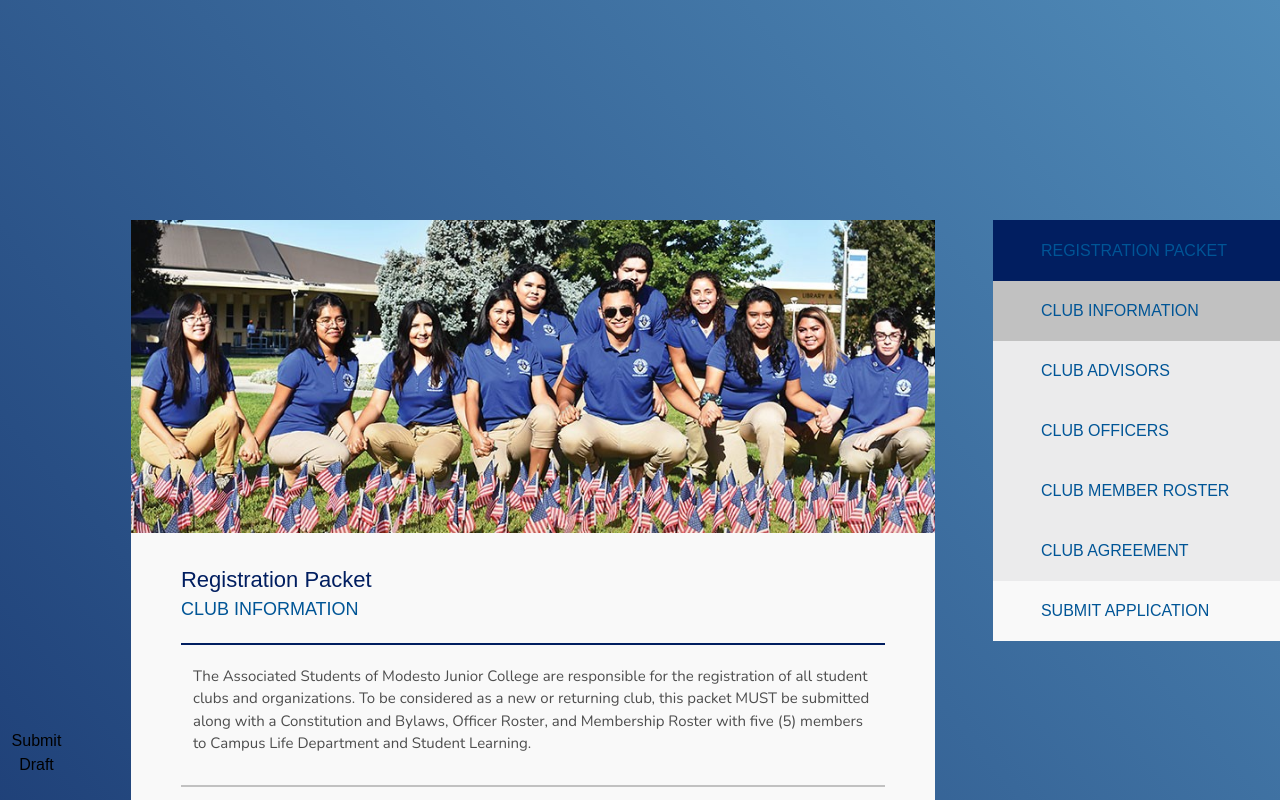
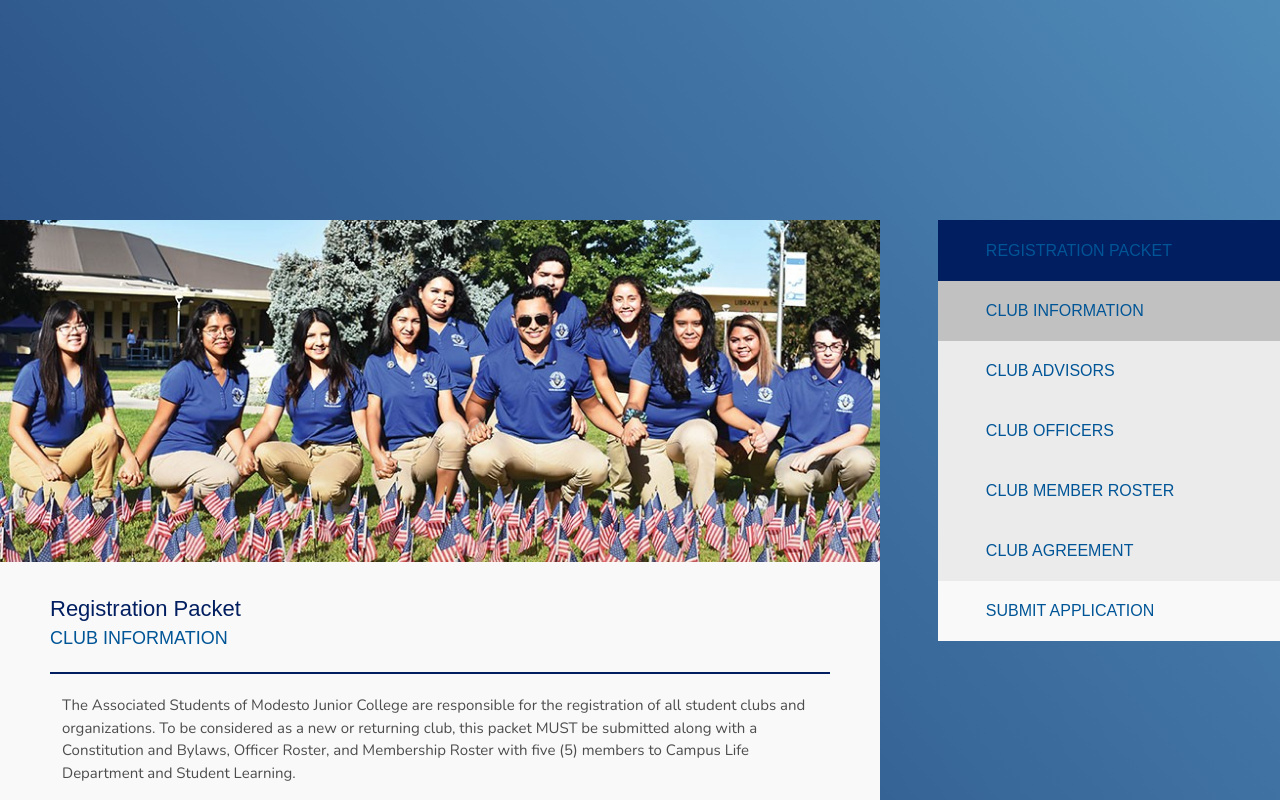
Before and after one commit to Community-ALI/club-website, a Next.js app: page /club-application in a window 1280 px wide. Shown: the top 800 px of the page. Built offline with nearby package versions, Linux system fonts and the light colour scheme; a web font is replaced by a local one.

Commit message:
feat(page.jsx): remove test button

```diff
--- a/app/club-application/page.jsx
+++ b/app/club-application/page.jsx
@@ -345,8 +345,7 @@ export default function ClubAgreementPage() {
       id="club-application-page"
       className="flex justify-center py-[220px] min-h-screen h-full bg-gradient-to-bl to-[#112B66] from-[#508BB8] gap-[58px]"
     >
-      {/* a test button to submit the form */}
-      <button onClick={submitDraft}>Submit Draft</button>
+
       <div className="bg-offWhite w-[900px] h-fit">
         {sections[currentSection].form}
       </div>
```
